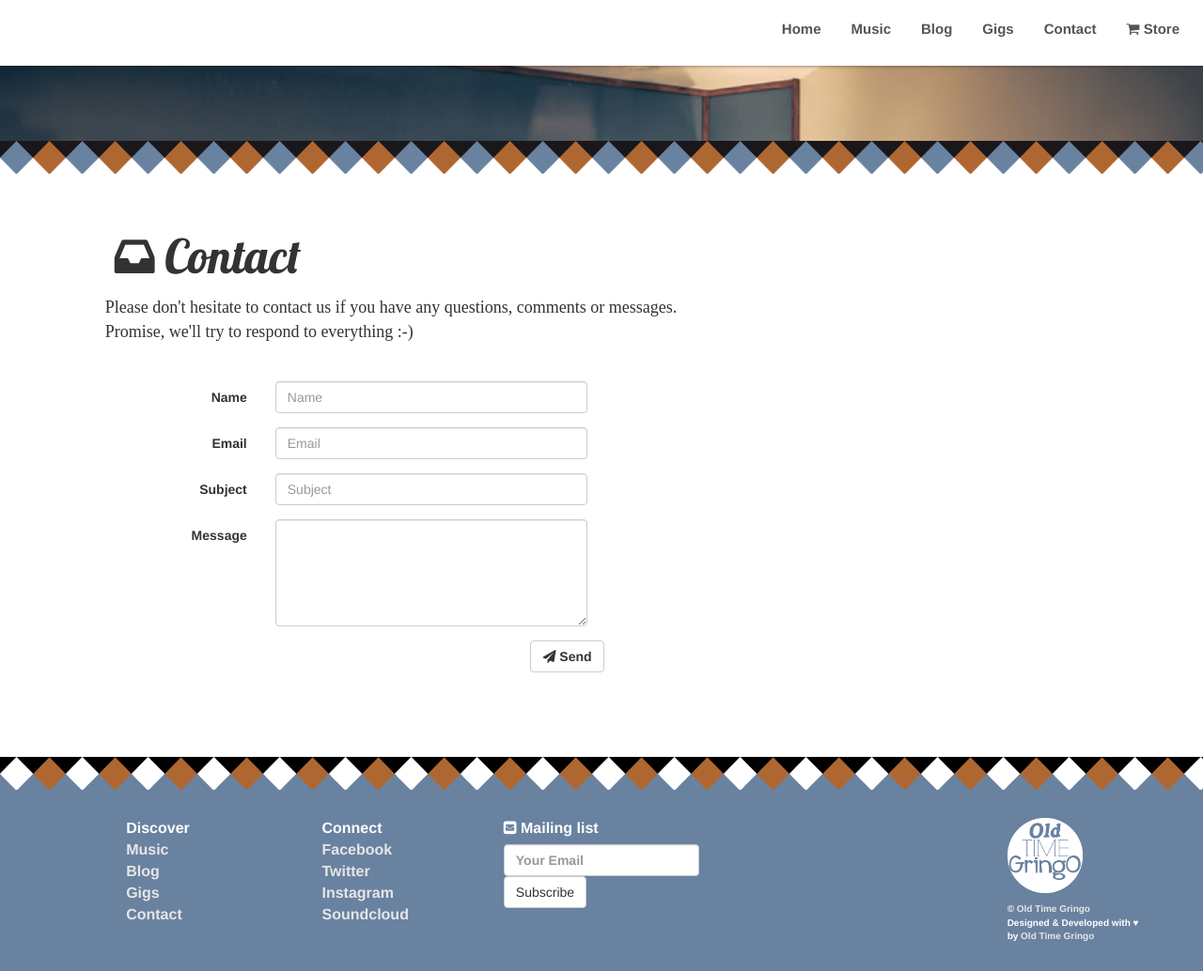
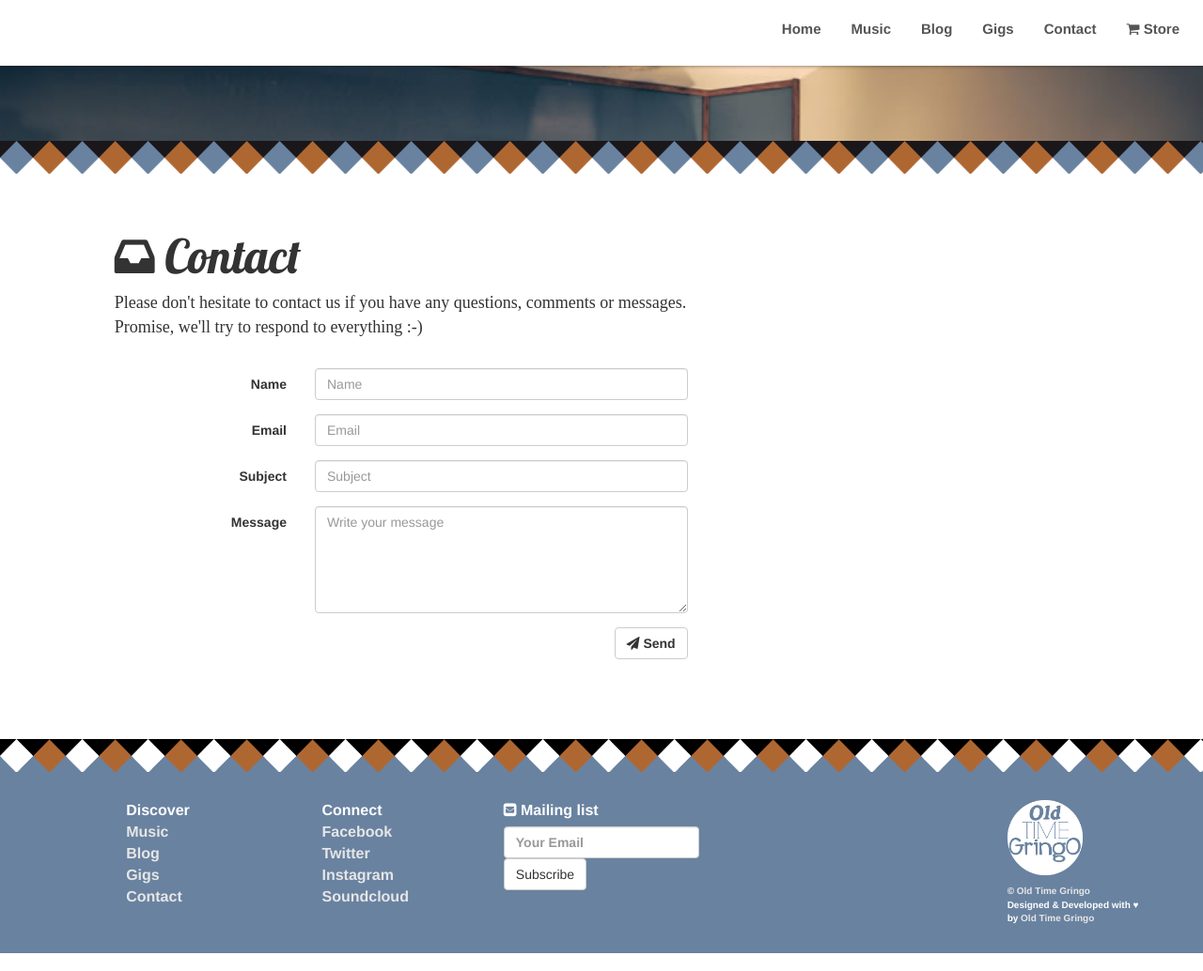
Before and after one commit to OldTimeGringo/oldtimegringo.github.io, a Jekyll site: the page built from contact.html, in a window 1280 px wide and 1034 px high. Shown: the whole window at 94% size. Built offline with Jekyll 4.4.1, drawn with Linux system fonts in a browser that asks for light colours; nearby versions of some CDN libraries; some web fonts are replaced; comment, search, counter and statistics services are not loaded.

Commit message:
Contact Form Improvement #2
Contact form is working. Ajax Submission + Inputs live controls + UI
feedbacks

```diff
--- a/contact.html
+++ b/contact.html
@@ -15,39 +15,41 @@
 					<h1>	<span class="fa fa-inbox"></span>   Contact</h1>
 				</div>
 
-				<div class="col-md-9 col-md-offset-1 block-content">
+				<div class="col-md-9 col-md-offset-1">
 					<p class="text-justify" style="padding-bottom: 20px;">Please don't hesitate to contact us if you have any questions, comments or messages. </br>Promise, we'll try to respond to everything :-)</p>
 				</div>
 
-				<div class="col-md-10 col-md-offset-1 block-content" style="margin-bottom: 30px;">
+				<div id="success" class="col-md-6 col-md-offset-1"></div>
+
+				<div class="col-md-6 col-md-offset-1" style="margin-bottom: 30px;">
 					<form id="myForm" action="http://oldtimegringo.free.fr/mail.php" method="post" class="form-horizontal" role="form">
 						<div id="nameForm" class="form-group">
-					    <label for="inputName" class="col-sm-2 control-label">Name</label>
-					    <div class="col-sm-4">
+					    <label for="inputName" class="col-sm-4 control-label">Name</label>
+					    <div class="col-sm-8">
 					      <input type="text" name="inputName" class="form-control" id="inputName" placeholder="Name">
 					    </div>
 					  </div>
 						<div id="emailForm" class="form-group">
-					    <label for="inputEmail3" class="col-sm-2 control-label">Email</label>
-					    <div class="col-sm-4">
+					    <label for="inputEmail3" class="col-sm-4 control-label">Email</label>
+					    <div class="col-sm-8">
 					      <input type="email" name="inputEmail" class="form-control" id="inputEmail" placeholder="Email">
 					    </div>
 					  </div>
 					  <div id="subjectForm" class="form-group">
-					    <label for="inputSubject" class="col-sm-2 control-label">Subject</label>
-					    <div class="col-sm-4">
+					    <label for="inputSubject" class="col-sm-4 control-label">Subject</label>
+					    <div class="col-sm-8">
 					      <input type="text" name="inputSubject" class="form-control" id="inputSubject" placeholder="Subject">
 					    </div>
 					  </div>
 					  <div id="messageForm" class="form-group">
-					    <label for="message" class="col-sm-2 control-label">Message</label>
-					    <div class="col-sm-4">
-					      <textarea name="inputMessage" class="form-control" rows="5" id="inputMessage"></textarea>
+					    <label for="message" class="col-sm-4 control-label">Message</label>
+					    <div class="col-sm-8">
+					      <textarea name="inputMessage" class="form-control" rows="5" id="inputMessage" placeholder="Write your message"></textarea>
 					    </div>
 					  </div>
-					  <div id="success"></div>
+
 						<div class="form-group">
-					    <div class="col-sm-offset-5 col-sm-1">
+					    <div class="col-sm-12 text-right">
 					      <button type="submit" value="send" class="btn btn-default"><span class="fa fa-send"></span> <strong>Send <//							strong></button>
 					    </div>
 					  </div>
@@ -108,12 +110,20 @@
                 url: $this.attr('action'),
                 type: $this.attr('method'),
                 data: $this.serialize(),
-                success: function() {
-                    $('#success').html("<div class='alert alert-success'>");
+								beforeSend: function(){
+									$('#success').html("<div class='col-sm-12 alert alert-info'>");
+								$('#success > .alert-info').html('<button class="close" type="button" data-dismiss="alert">×').append("</button>");
+							$('#success > .alert-info').append("<strong>Sending your message... </strong>");
+						$('#success > .alert-info').append('</div>');
+								},
+								success: function() {
+                    $('#success').html("<div class='col-sm-12 alert alert-success'>");
  									$('#success > .alert-success').html('<button class="close" type="button" data-dismiss="alert">×').append("</button>");
  								$('#success > .alert-success').append("<strong>Your message has been sent. </strong>");
  							$('#success > .alert-success').append('</div>');
-                }
+                $('#myForm').trigger("reset");
+								}
+
             });
         }
     });
```
Also changed, not shown: 1 other file.
